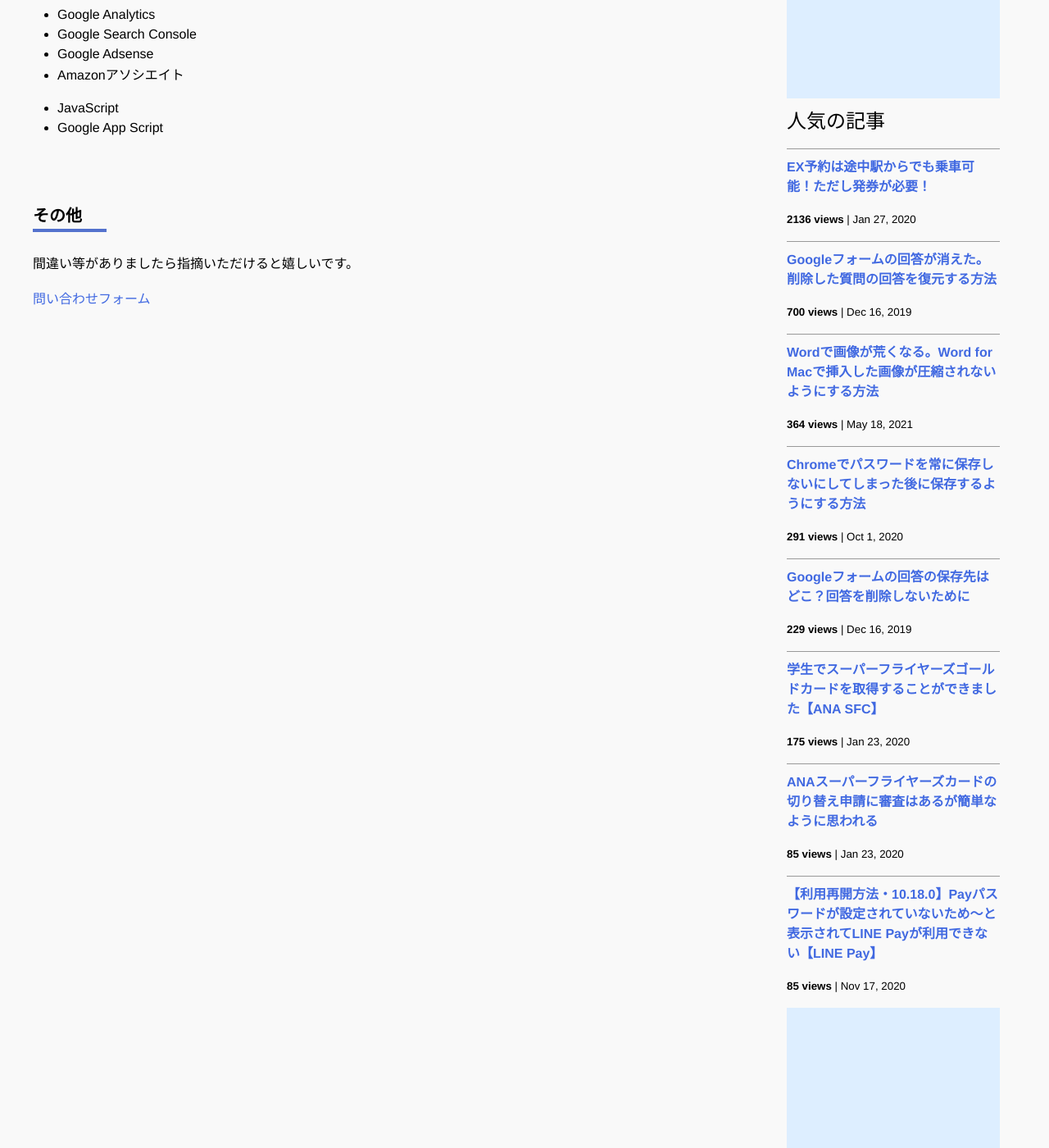
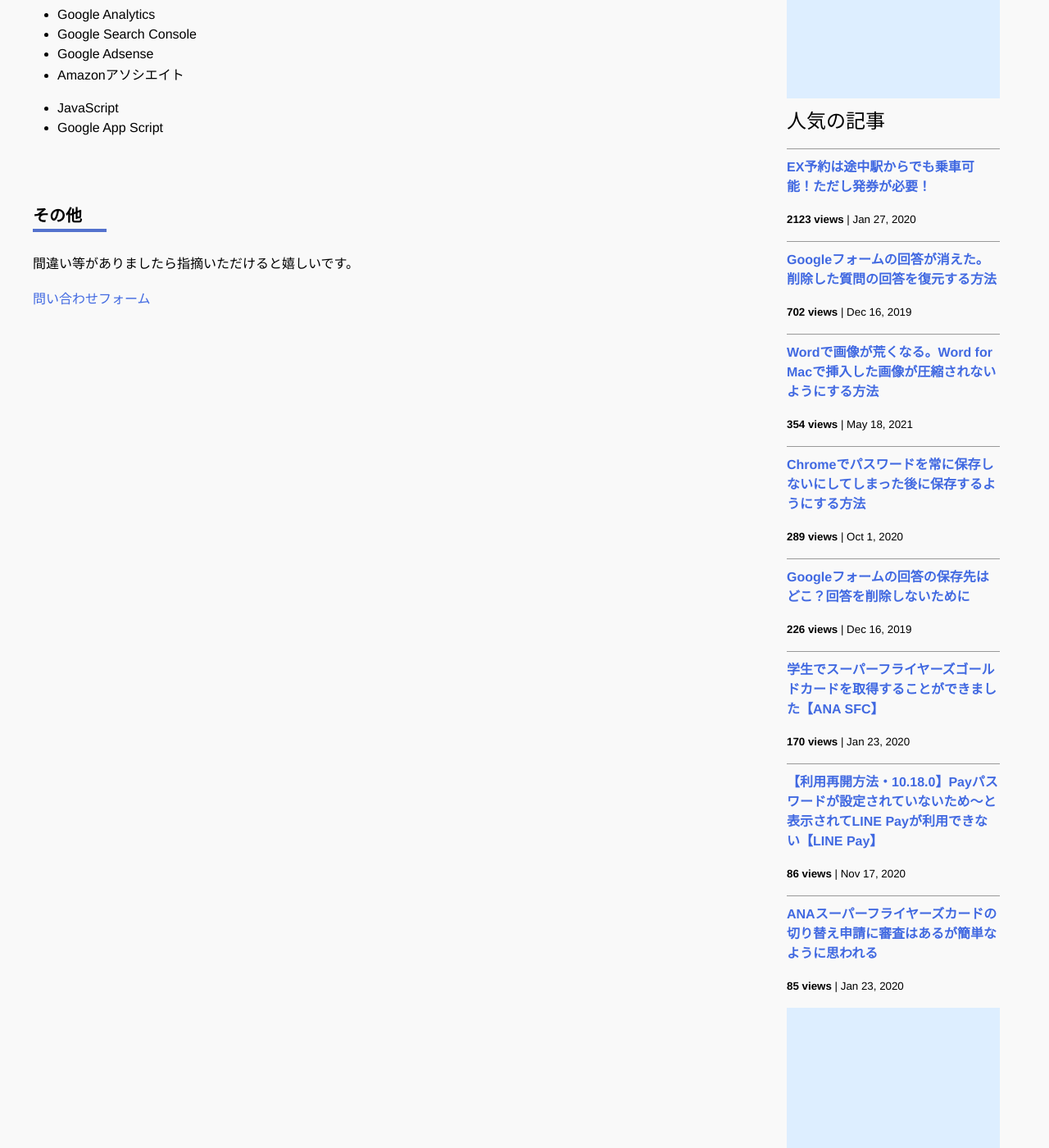
Before and after one commit to iwanaminami/shoyaiwaname, a Jekyll site: the page built from about.markdown, in a window 1280 px wide and 1400 px high, scrolled down 693 px. Shown: the whole window at 82% size. Built offline with Jekyll 4.4.1, drawn with Linux system fonts in a browser that asks for light colours; nearby versions of some CDN libraries; comment, search, counter and statistics services are not loaded.

Commit message:
a new commit message

```diff
--- a/_data/popularposts.yml
+++ b/_data/popularposts.yml
@@ -1,17 +1,17 @@
 side:
-  - view: 2136
+  - view: 2123
     url: /2020/01/27/ex-rideontheway.html
-  - view: 700
+  - view: 702
     url: /2019/12/16/restore-googleform.html
-  - view: 364
+  - view: 354
     url: /2021/05/18/image-compression-word.html
-  - view: 291
+  - view: 289
     url: /2020/10/01/googlepassword.html
-  - view: 229
+  - view: 226
     url: /2019/12/16/googleform-answers.html
-  - view: 175
+  - view: 170
     url: /2020/01/23/sfcgold.html
+  - view: 86
+    url: /2020/11/17/linepay.html
   - view: 85
     url: /2020/01/23/sfc-judge.html
-  - view: 85
-    url: /2020/11/17/linepay.html
```
